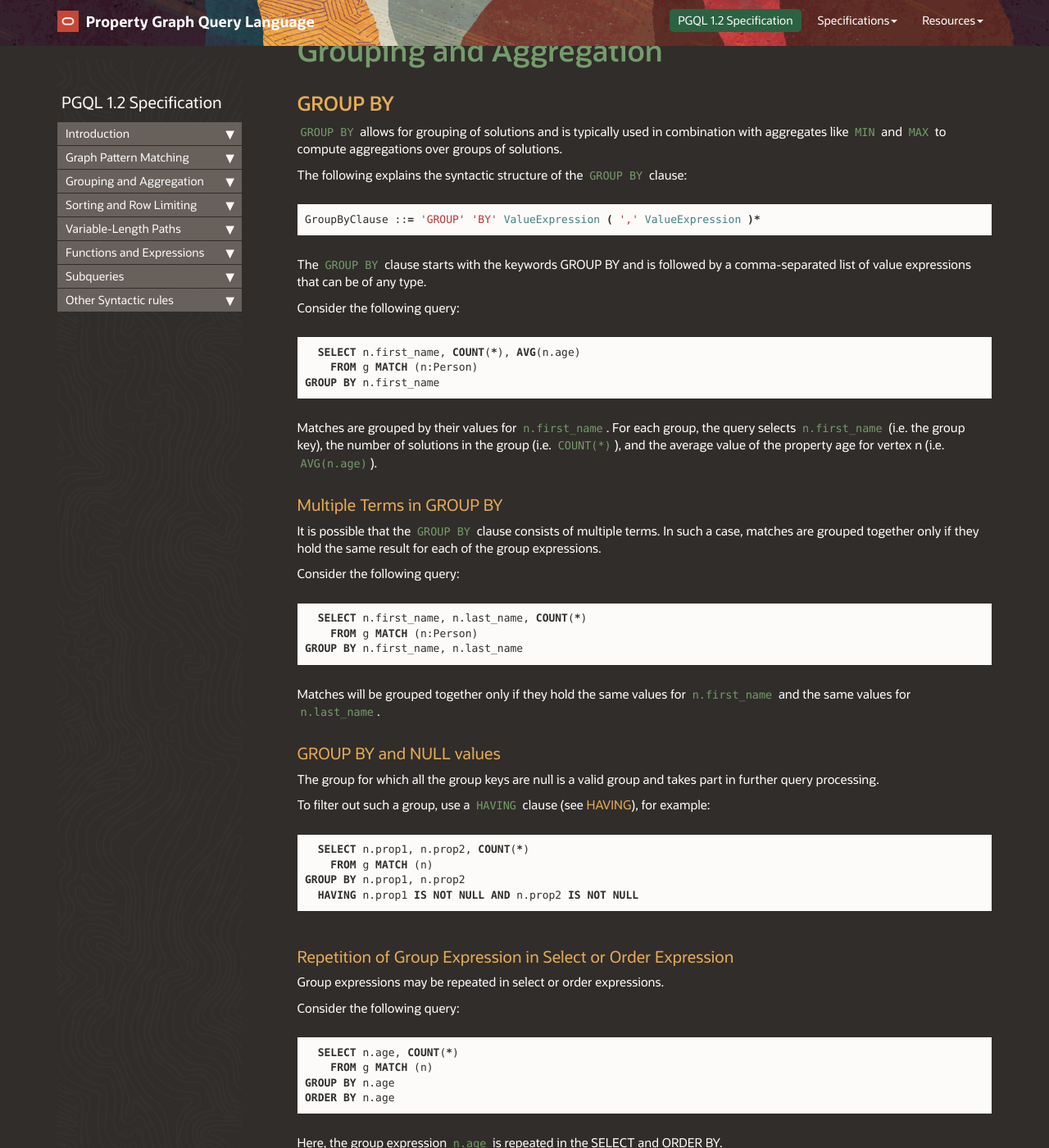
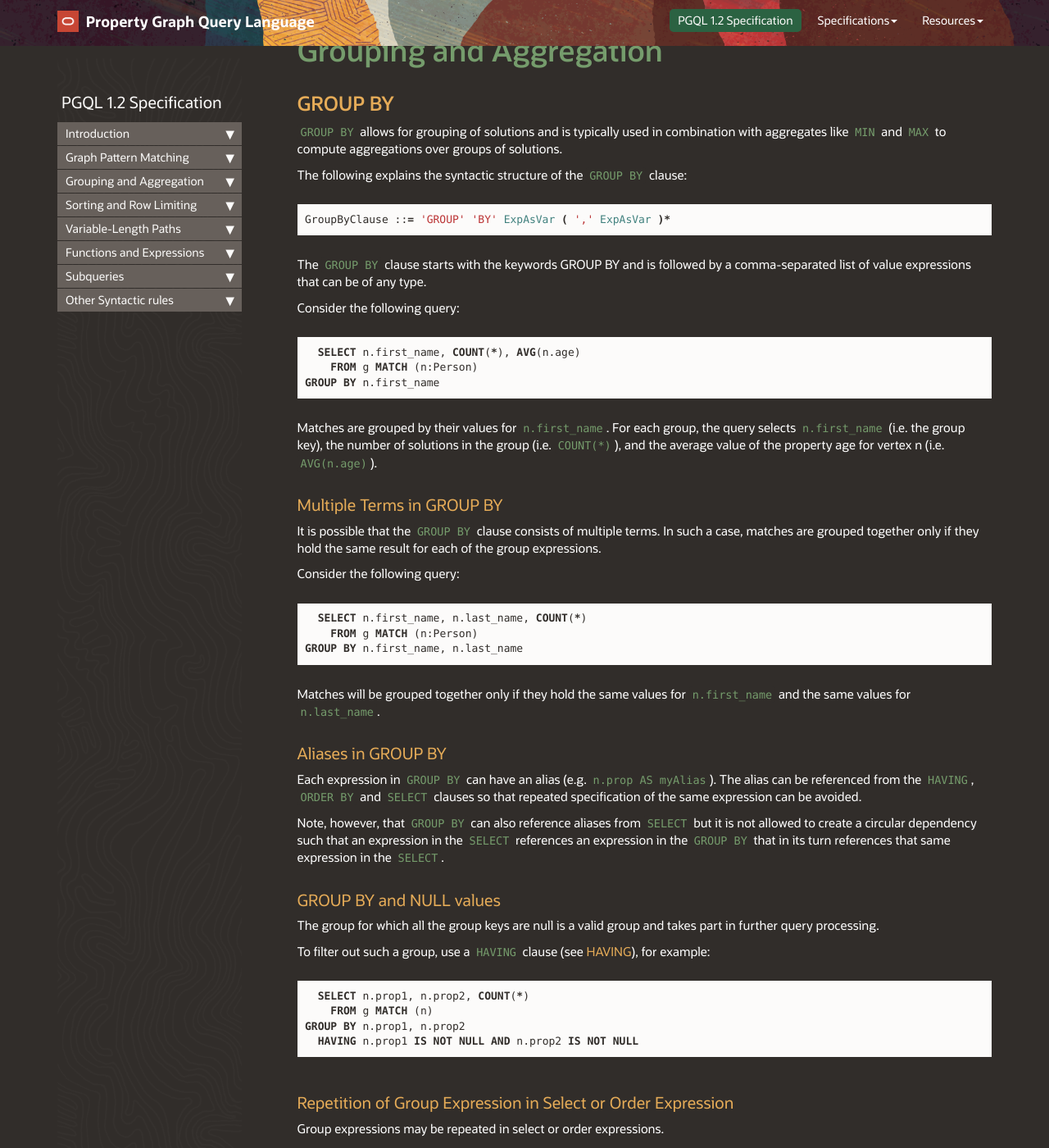
Before and after one commit to oracle/pgql-lang, a Jekyll site: the page built from pages/pgql-1.2-spec.md, in a window 1280 px wide and 1400 px high, scrolled down 18705 px. Shown: the whole window at 82% size. Built offline with Jekyll 4.4.1, drawn with Linux system fonts in a browser that asks for light colours; nearby versions of some CDN libraries; comment, search, counter and statistics services are not loaded.

Commit message:
fixed aliases in GROUP BY

````diff
--- a/_data/sidebars/spec_1_2_sidebar.yml
+++ b/_data/sidebars/spec_1_2_sidebar.yml
@@ -143,6 +143,10 @@ entries:
 
       - title: 'Multiple Terms in GROUP BY'
         url: /spec/1.2/#multiple-terms-in-group-by
+        output: web
+
+      - title: 'Aliases in GROUP BY'
+        url: /spec/1.2/#aliases-in-group-by
         output: web
 
       - title: 'GROUP BY and NULL values'
--- a/pages/pgql-1.2-spec.md
+++ b/pages/pgql-1.2-spec.md
@@ -731,7 +731,7 @@ WHERE y.age > 25
 The following explains the syntactic structure of the `GROUP BY` clause:
 
 ```bash
-GroupByClause ::= 'GROUP' 'BY' <ValueExpression> ( ',' <ValueExpression> )*
+GroupByClause ::= 'GROUP' 'BY' <ExpAsVar> ( ',' <ExpAsVar> )*
 ```
 
 The `GROUP BY` clause starts with the keywords GROUP BY and is followed by a comma-separated list of value expressions that can be of any type.
@@ -759,6 +759,12 @@ GROUP BY n.first_name, n.last_name
 ```
 
 Matches will be grouped together only if they hold the same values for `n.first_name` and the same values for `n.last_name`.
+
+### Aliases in GROUP BY
+
+Each expression in `GROUP BY` can have an alias (e.g. `n.prop AS myAlias`). The alias can be referenced from the `HAVING`, `ORDER BY` and `SELECT` clauses so that repeated specification of the same expression can be avoided.
+
+Note, however, that `GROUP BY` can also reference aliases from `SELECT` but it is not allowed to create a circular dependency such that an expression in the `SELECT` references an expression in the `GROUP BY` that in its turn references that same expression in the `SELECT`.
 
 ### GROUP BY and NULL values
 
````
Also changed, not shown: _data/sidebars/spec_1_3_sidebar.yml (+12 -0 lines), pages/pgql-1.3-spec.md (+7 -1 lines).
